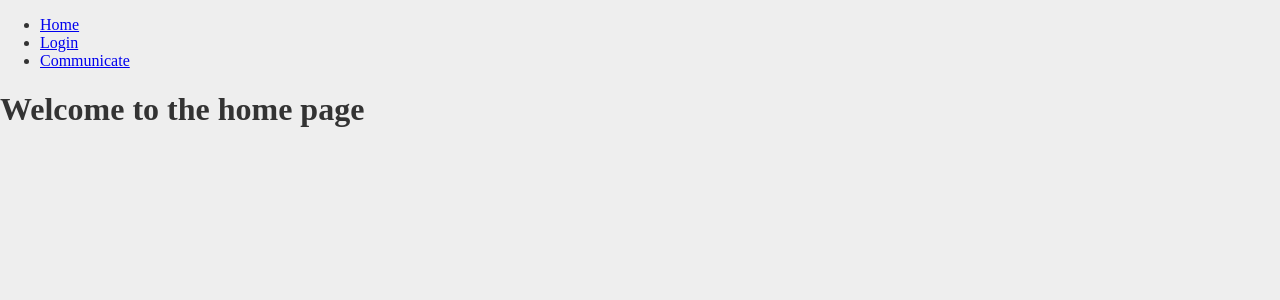
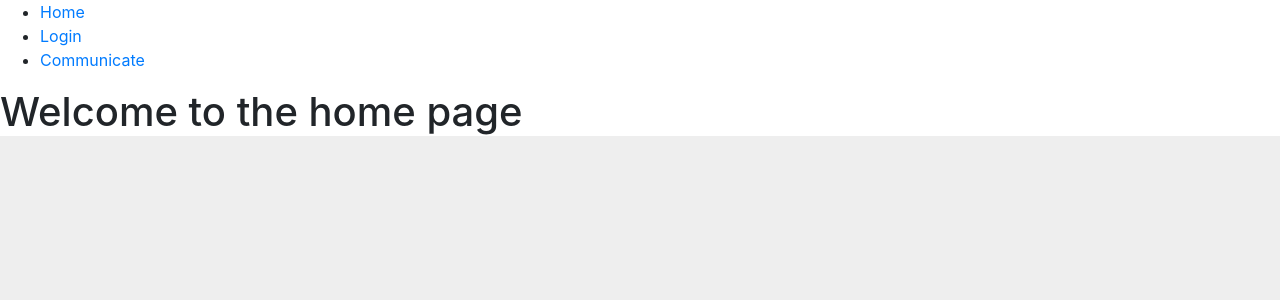
Before and after one commit to andyplank/gametime-frontend, a React app: page / in a window 1280 px wide. Shown: the top 300 px of the page. Built offline with nearby package versions, Linux system fonts and the light colour scheme.

Commit message:
Updated scss

```diff
--- a/public/index.html
+++ b/public/index.html
@@ -6,6 +6,7 @@
   <meta name="viewport" content="width=device-width, initial-scale=1, shrink-to-fit=no">
   <title>React Boilerplate</title>
   <link href="style.css" rel="stylesheet">
+  <link rel="stylesheet" href="https://maxcdn.bootstrapcdn.com/bootstrap/4.0.0/css/bootstrap.min.css" integrity="sha384-Gn5384xqQ1aoWXA+058RXPxPg6fy4IWvTNh0E263XmFcJlSAwiGgFAW/dAiS6JXm" crossorigin="anonymous">
 </head>
 
 <body>
--- a/src/common/_global.scss
+++ b/src/common/_global.scss
@@ -2,3 +2,10 @@
 $bold: 700;
 $box-shadow: 0px 5px 5px 0px rgba(0, 0, 0, 0.16);
 $box-shadow-hover: 0px 4px 4px 0px rgba(0, 0, 0, 0.16);
+
+$primary-color:#668b8e;
+$secondary-color: black;
+
+.bg-Primary {
+    background-color: $primary-color;
+}
--- a/src/components/Communication/Communication.scss
+++ b/src/components/Communication/Communication.scss
@@ -1,5 +1 @@
 @import "../../common/global";
-
-.communication {
-  font-family: $font-stack;
-}
```
